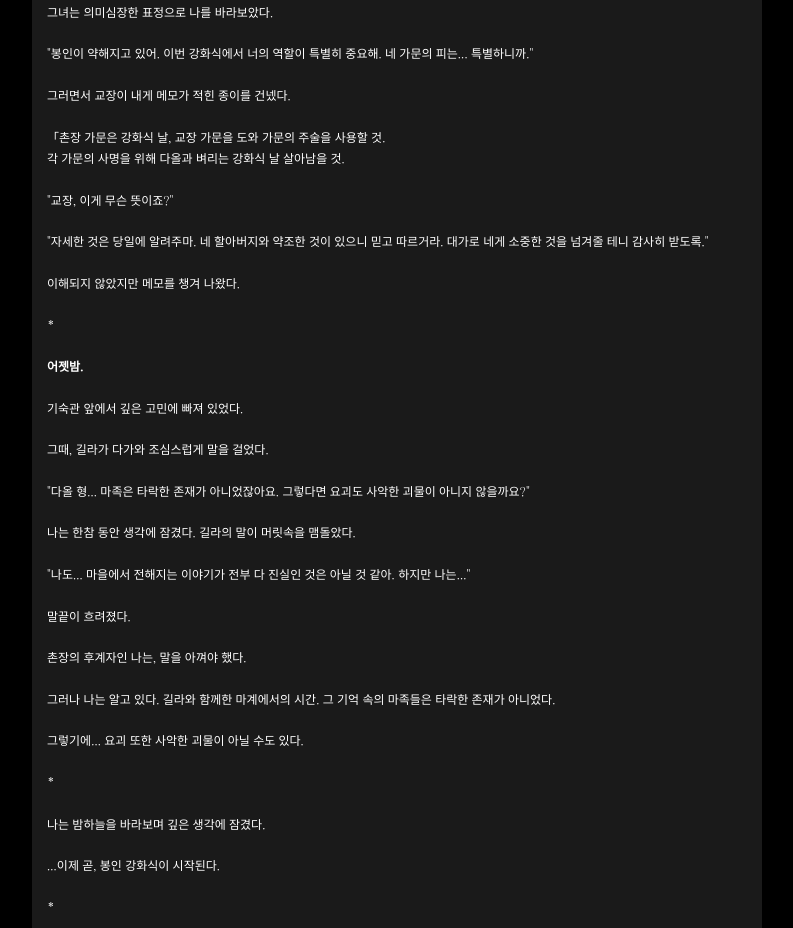
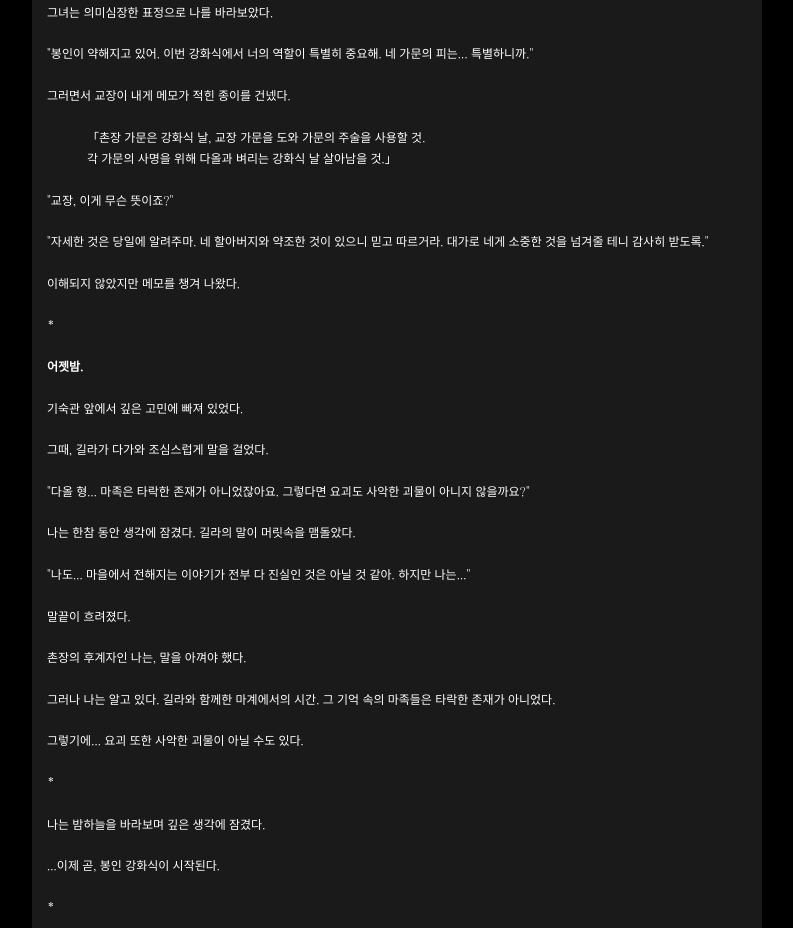
Before and after one commit to boddora2/Hecate, a plain HTML site: page character/character3.html in a window 1280 px wide. Shown: the part 6636-7564 px from the top of the page, without its empty margins (243-1036 px from the left). Drawn offline with Linux system fonts and the light colour scheme.

Commit message:
문장 부호 수정

```diff
--- a/character/character3.html
+++ b/character/character3.html
@@ -172,7 +172,9 @@
             <p>그녀는 의미심장한 표정으로 나를 바라보았다.</p>
             <p>"봉인이 약해지고 있어. 이번 강화식에서 너의 역할이 특별히 중요해. 네 가문의 피는... 특별하니까."</p>
             <p>그러면서 교장이 내게 메모가 적힌 종이를 건넸다.</p>
-            <p>「촌장 가문은 강화식 날, 교장 가문을 도와 가문의 주술을 사용할 것.<br>각 가문의 사명을 위해 다올과 벼리는 강화식 날 살아남을 것.<p>
+            <blockquote>
+            <p>「촌장 가문은 강화식 날, 교장 가문을 도와 가문의 주술을 사용할 것.<br>각 가문의 사명을 위해 다올과 벼리는 강화식 날 살아남을 것.」</p>
+            </blockquote>
             <p>"교장, 이게 무슨 뜻이죠?"</p>
             <p>"자세한 것은 당일에 알려주마. 네 할아버지와 약조한 것이 있으니 믿고 따르거라. 대가로 네게 소중한 것을 넘겨줄 테니 감사히 받도록."</p>
             <p>이해되지 않았지만 메모를 챙겨 나왔다.</p>
```
